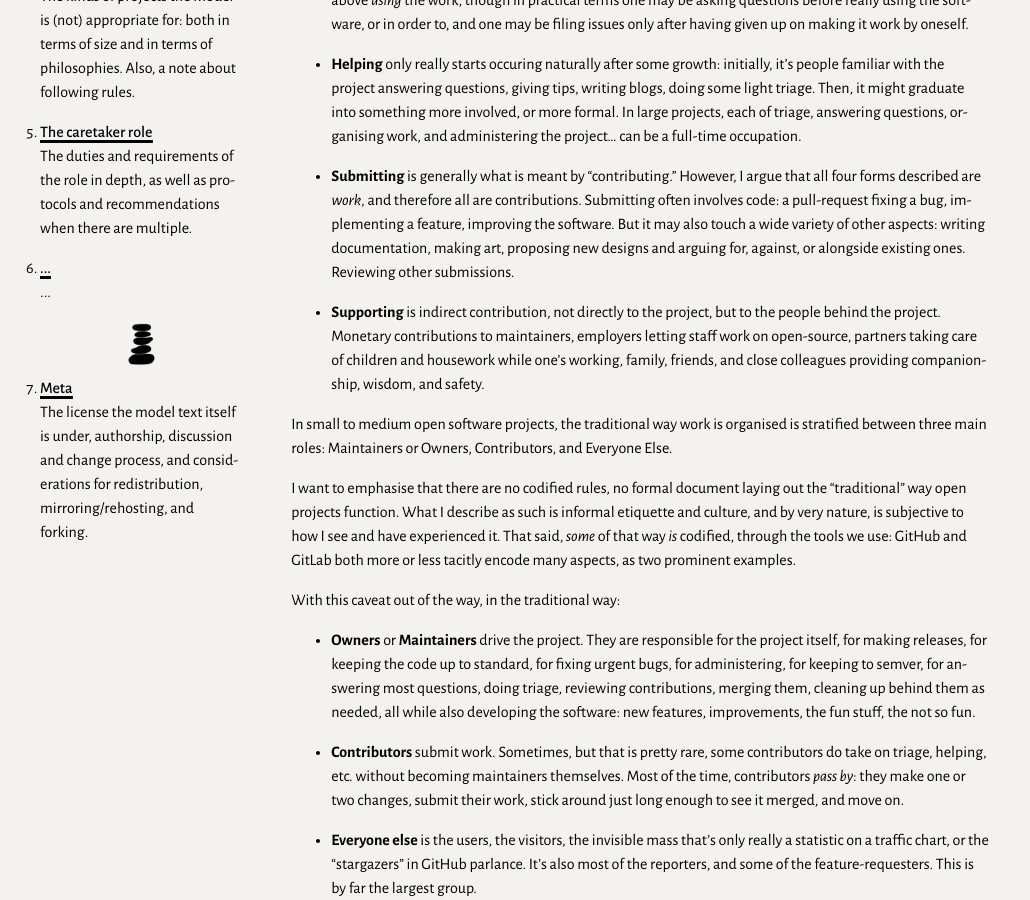
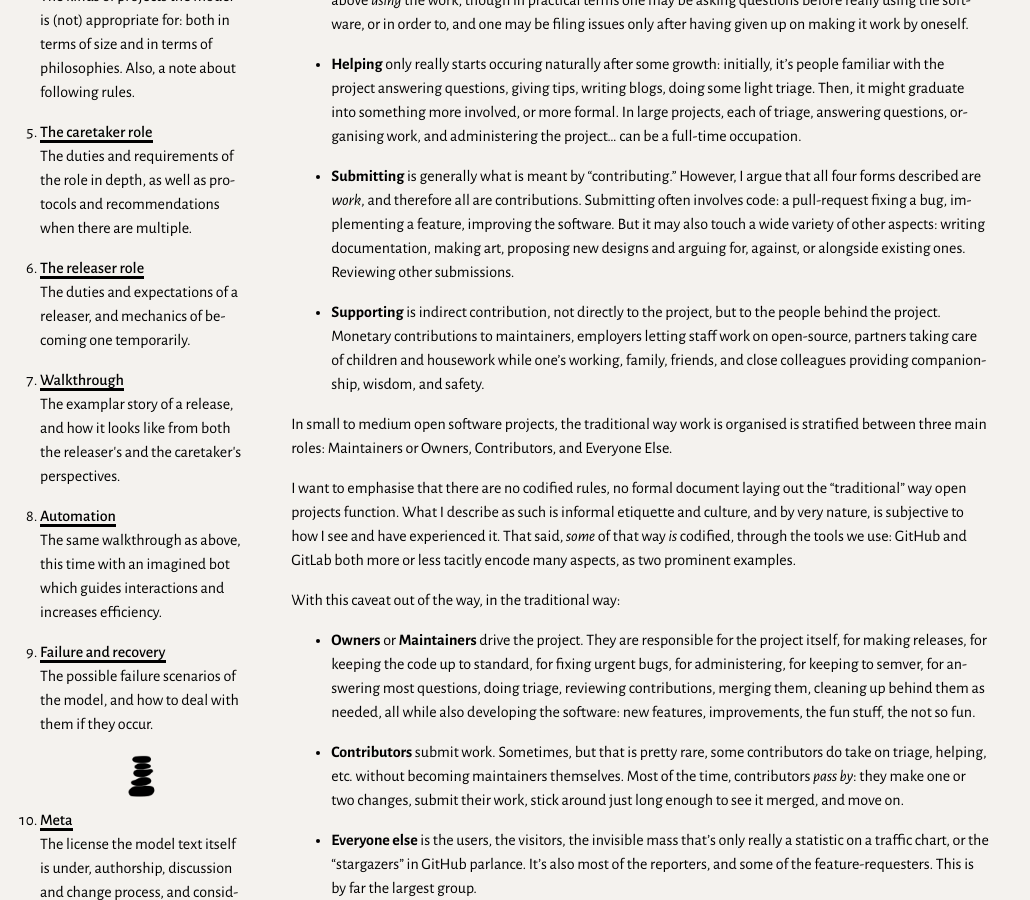
Before and after one commit to passcod/caretaker, a Jekyll site: the page built from index.markdown, in a window 1280 px wide and 900 px high, scrolled down 1008 px. Shown: the whole window, without its empty margins (0-1030 px from the left). Built offline with Jekyll 4.4.1, drawn with Linux system fonts in a browser that asks for light colours; our own code applies the rules of GitHub Pages for plain Markdown files.

Commit message:
Fill rest of toc

```diff
--- a/_layouts/home.html
+++ b/_layouts/home.html
@@ -42,8 +42,25 @@
 						as protocols and recommendations when there are multiple.</p>
 				</li>
 				<li>
-					<a href="#...">...</a>
-					<p>...</p>
+					<a href="#the-releaser-role">The releaser role</a>
+					<p>The duties and expectations of a releaser, and mechanics
+						of becoming one temporarily.</p>
+				</li>
+				<li>
+					<a href="#walkthrough">Walkthrough</a>
+					<p>The examplar story of a release, and how it looks like
+						from both the releaser's and the caretaker's
+						perspectives.</p>
+				</li>
+				<li>
+					<a href="#automation">Automation</a>
+					<p>The same walkthrough as above, this time with an imagined
+						bot which guides interactions and increases efficiency.</p>
+				</li>
+				<li>
+					<a href="#failure-and-recovery">Failure and recovery</a>
+					<p>The possible failure scenarios of the model, and how to
+						deal with them if they occur.</p>
 				</li>
 				<hr>
 				<li>
```
